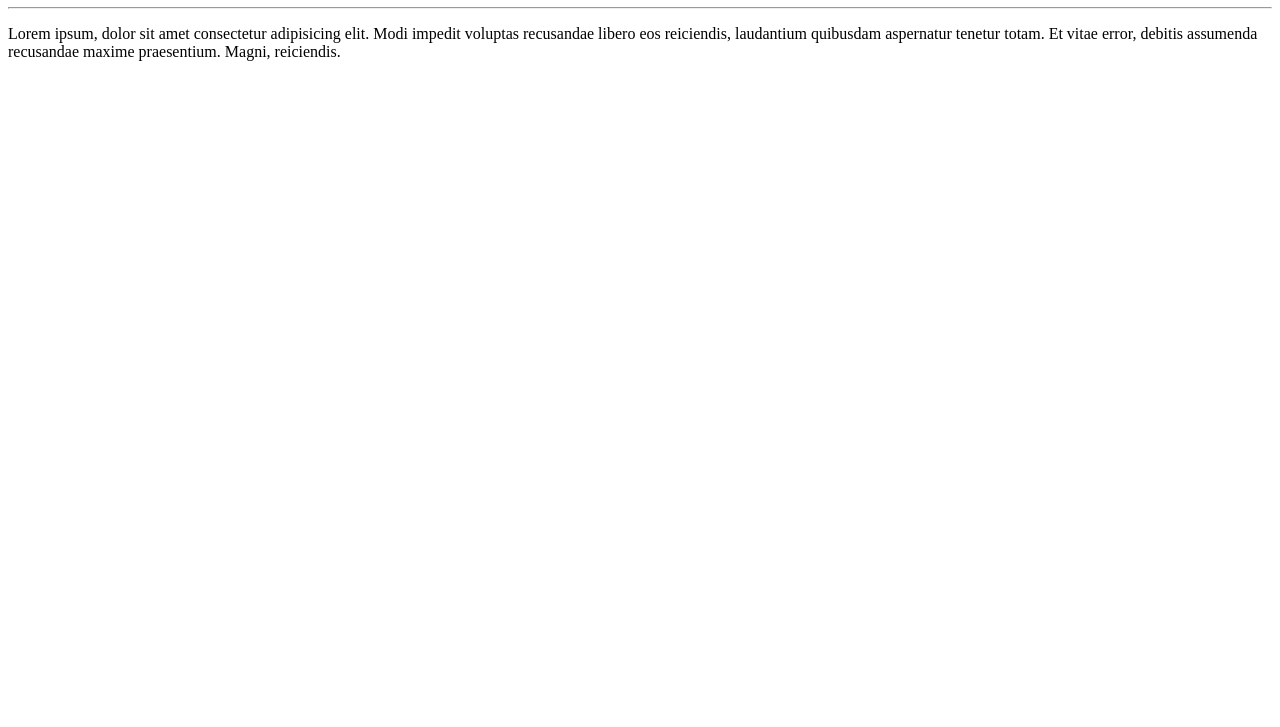
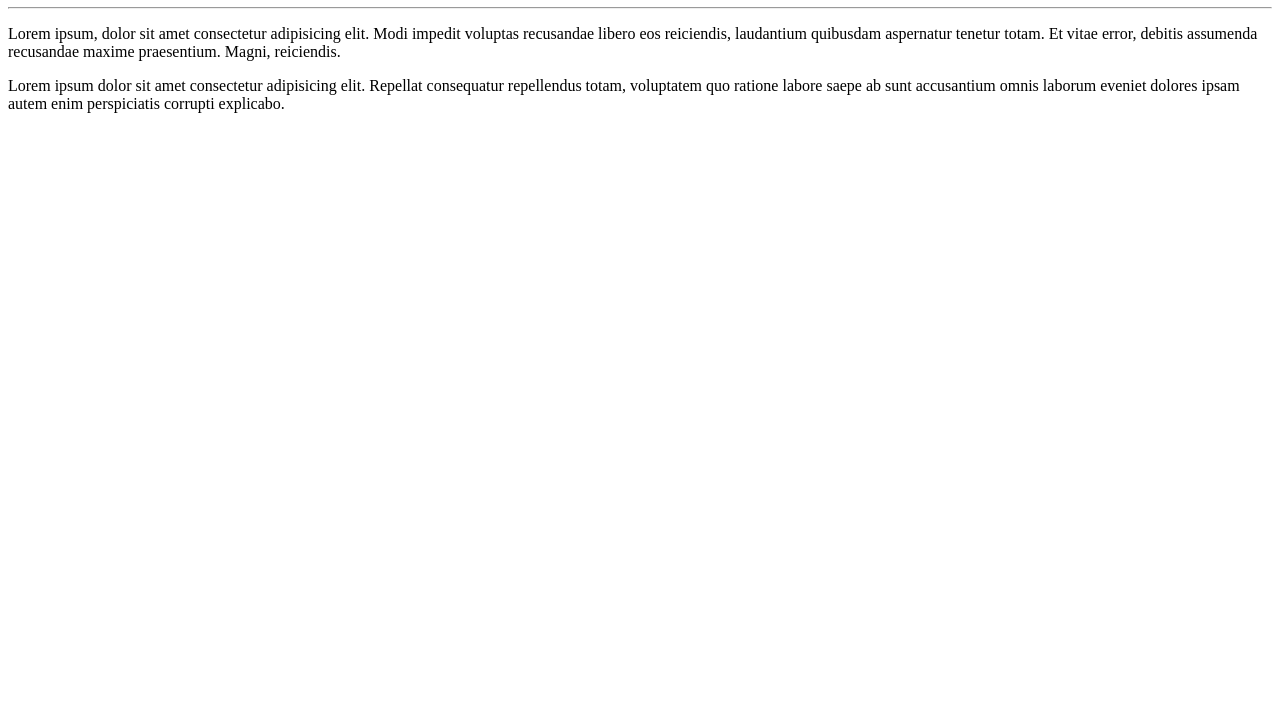
Before and after one commit to brendaaxel/Ola-Mundo, a plain HTML site: page site-exemplo/index.html in a window 1280 px wide. Shown: the part 73-800 px from the top of the page. Drawn offline with Linux system fonts and the light colour scheme.

Commit message:
Adicionei um parágrafo

```diff
--- a/site-exemplo/index.html
+++ b/site-exemplo/index.html
@@ -9,5 +9,8 @@
     <h1>Olá, Mundo!</h1>
     <hr>
     <p>Lorem ipsum, dolor sit amet consectetur adipisicing elit. Modi impedit voluptas recusandae libero eos reiciendis, laudantium quibusdam aspernatur tenetur totam. Et vitae error, debitis assumenda recusandae maxime praesentium. Magni, reiciendis.</p>
+
+<p>Lorem ipsum dolor sit amet consectetur adipisicing elit. Repellat consequatur repellendus totam, voluptatem quo ratione labore saepe ab sunt accusantium omnis laborum eveniet dolores ipsam autem enim perspiciatis corrupti explicabo.</p>
+
 </body>
 </html>
```
